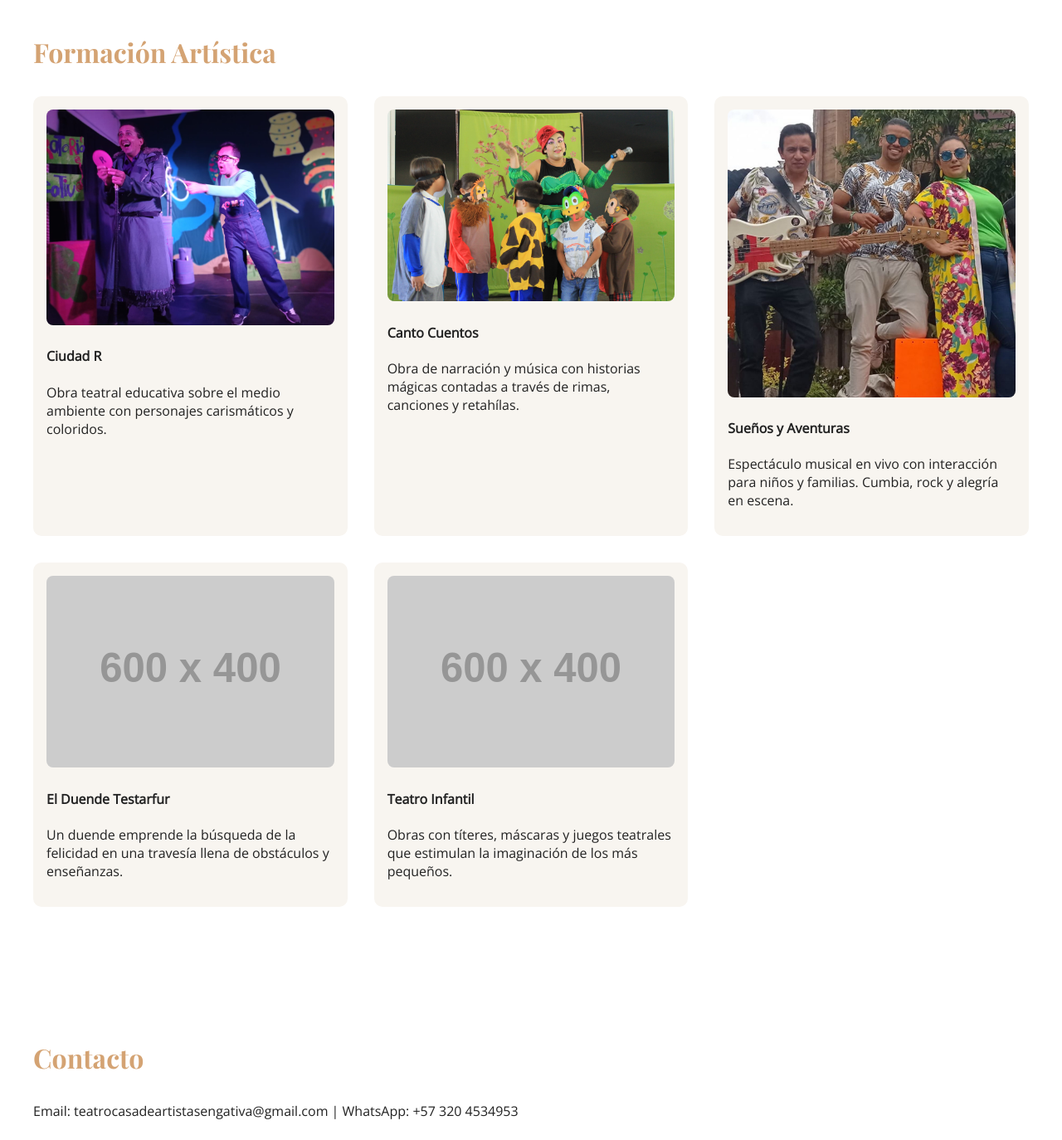
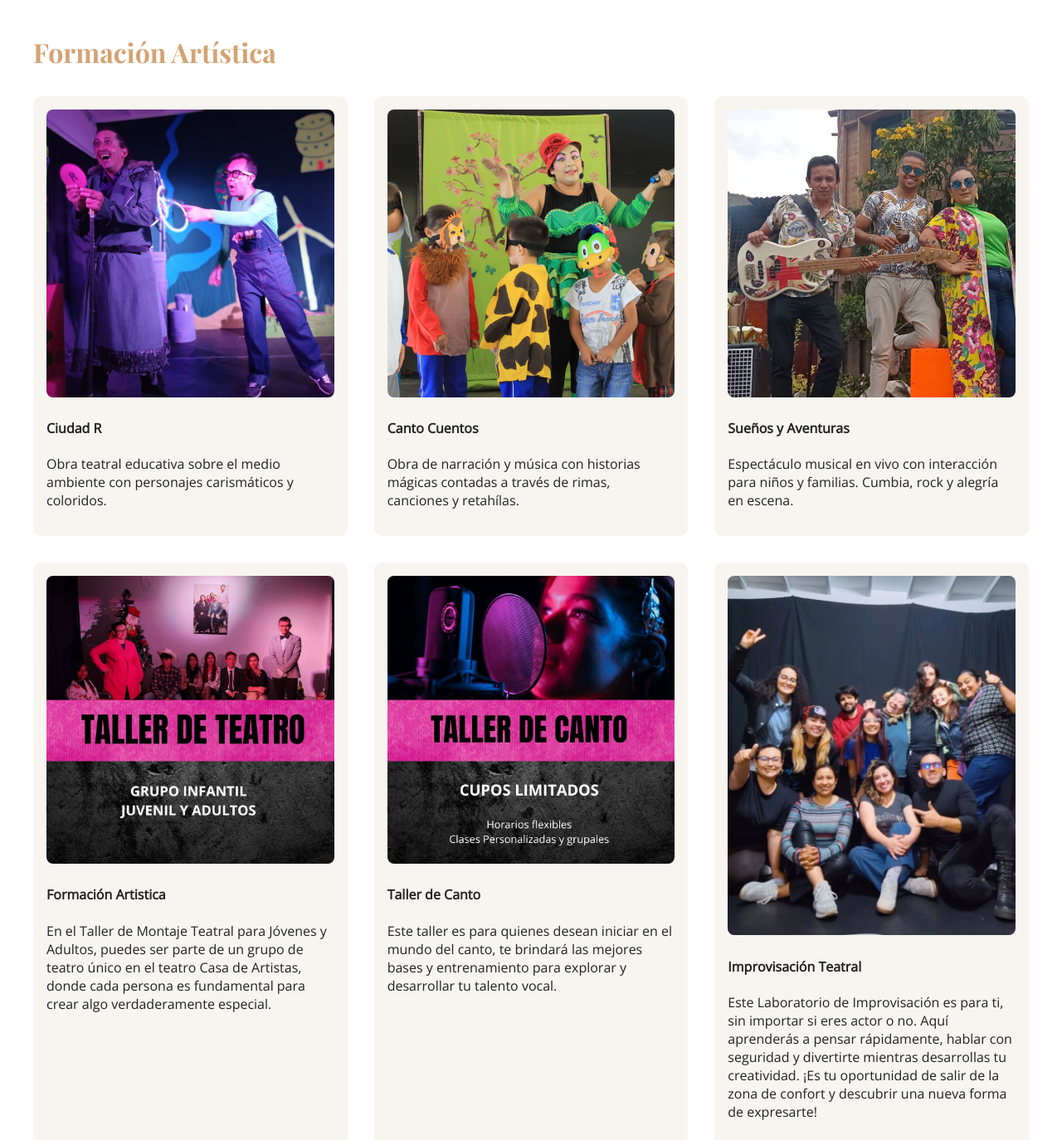
Before and after one commit to Teatrocasadeartistas/Casadeartistas, a plain HTML site: page index.html in a window 1280 px wide. Shown: the part 800-2174 px from the top of the page at 83% size. Drawn offline with nearby package versions, Linux system fonts and the light colour scheme; placeholder pictures from the web are drawn by us.

Commit message:
Update index.html

```diff
--- a/index.html
+++ b/index.html
@@ -147,31 +147,48 @@
     <h3>Formación Artística</h3>
     <div class="grid">
       <div class="card">
-        <img src="ciudad R.jpg" alt="ciudad R">
+        <img src="ciudad r (2).jpg" alt="ciudad R">
         <h4>Ciudad R</h4>
         <p>Obra teatral educativa sobre el medio ambiente con personajes carismáticos y coloridos.</p>
       </div>
       <div class="card">
-        <img src="teatro casa de artistas (3).jpg" alt="Narración y música">
+        <img src="canto-cuentos.jpg" alt="Narración y música">
         <h4>Canto Cuentos</h4>
         <p>Obra de narración y música con historias mágicas contadas a través de rimas, canciones y retahílas.</p>
       </div>
       <div class="card">
-        <img src="sueños y aventuras.jpg" alt="Concierto en vivo">
+        <img src="sueños y aventuras-.jpg" alt="Concierto en vivo">
         <h4>Sueños y Aventuras</h4>
         <p>Espectáculo musical en vivo con interacción para niños y familias. Cumbia, rock y alegría en escena.</p>
       </div>
       <div class="card">
-        <img src="https://via.placeholder.com/600x400?text=Testarfur" alt="Testarfur">
-        <h4>El Duende Testarfur</h4>
-        <p>Un duende emprende la búsqueda de la felicidad en una travesía llena de obstáculos y enseñanzas.</p>
+        <img src="taller de teatro.jpg" alt="taller de teatro">
+        <h4>Formación Artistica</h4>
+        <p>En el Taller de Montaje Teatral para Jóvenes y Adultos, puedes ser parte de un grupo de teatro único en el teatro Casa de Artistas, donde cada persona es fundamental para crear algo verdaderamente especial.
+</p>
       </div>
       <div class="card">
-        <img src="https://via.placeholder.com/600x400?text=Teatro+Infantil" alt="Obra infantil">
-        <h4>Teatro Infantil</h4>
-        <p>Obras con títeres, máscaras y juegos teatrales que estimulan la imaginación de los más pequeños.</p>
+        <img src="taller de canto.jpg" alt="Taller de canto">
+        <h4>Taller de Canto</h4>
+        <p>Este taller es para quienes desean iniciar en el mundo del canto, te brindará las mejores bases y entrenamiento para explorar y desarrollar tu talento vocal.</p>
       </div>
-    </div>
+      <div class="card">
+        <img src="improvisacio teatral.jpg" alt="Improvisación Teatral">
+        <h4>Improvisación Teatral</h4>
+        <p>Este Laboratorio de Improvisación es para ti, sin importar si eres actor o no. Aquí aprenderás a pensar rápidamente, hablar con seguridad y divertirte mientras desarrollas tu creatividad.
+        ¡Es tu oportunidad de salir de la zona de confort y descubrir una nueva forma de expresarte!</p>
+      </div>
+      <div class="card">
+        <img src="clases de bajo electrico y guitarra.jpg" alt="Taller de bajo eléctrico y guitarra">
+        <h4>Taller de bajo eléctrico y guitarra</h4>
+        <p>¿Siempre has soñado con tocar tu canción favorita en guitarra o bajo?
+
+¡Es el momento de hacerlo realidad!
+
+Nuestras Clases de Bajo y Guitarra están diseñadas para quienes desean aprender a tocar desde cero o perfeccionar sus habilidades.
+A través de clases grupales, personalizadas o virtuales, podrás explorar tu pasión por la música y dominar el instrumento a tu propio ritmo.</p>
+      </div>
+        </div>
   </section>
 
   <section id="contacto" class="section">
```
